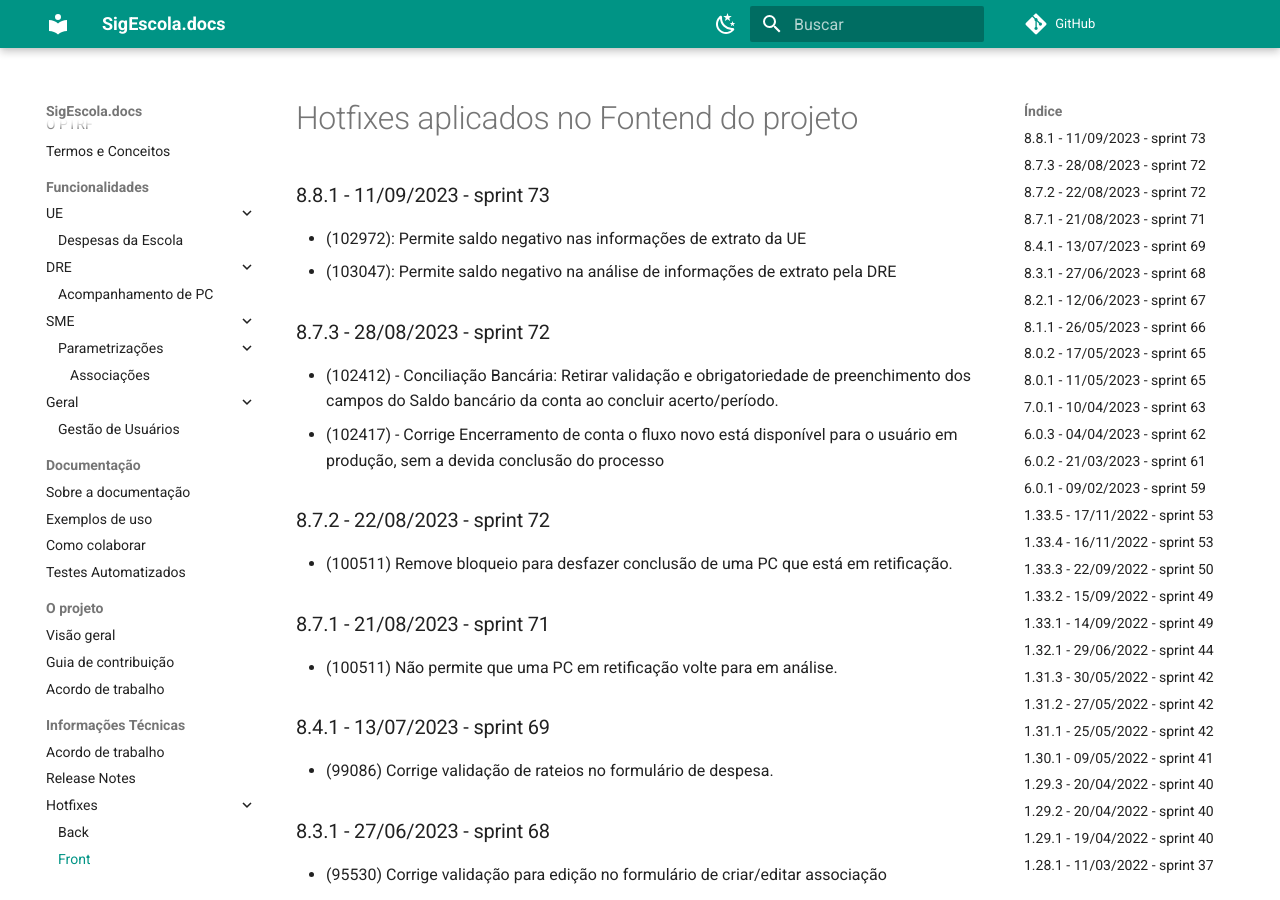
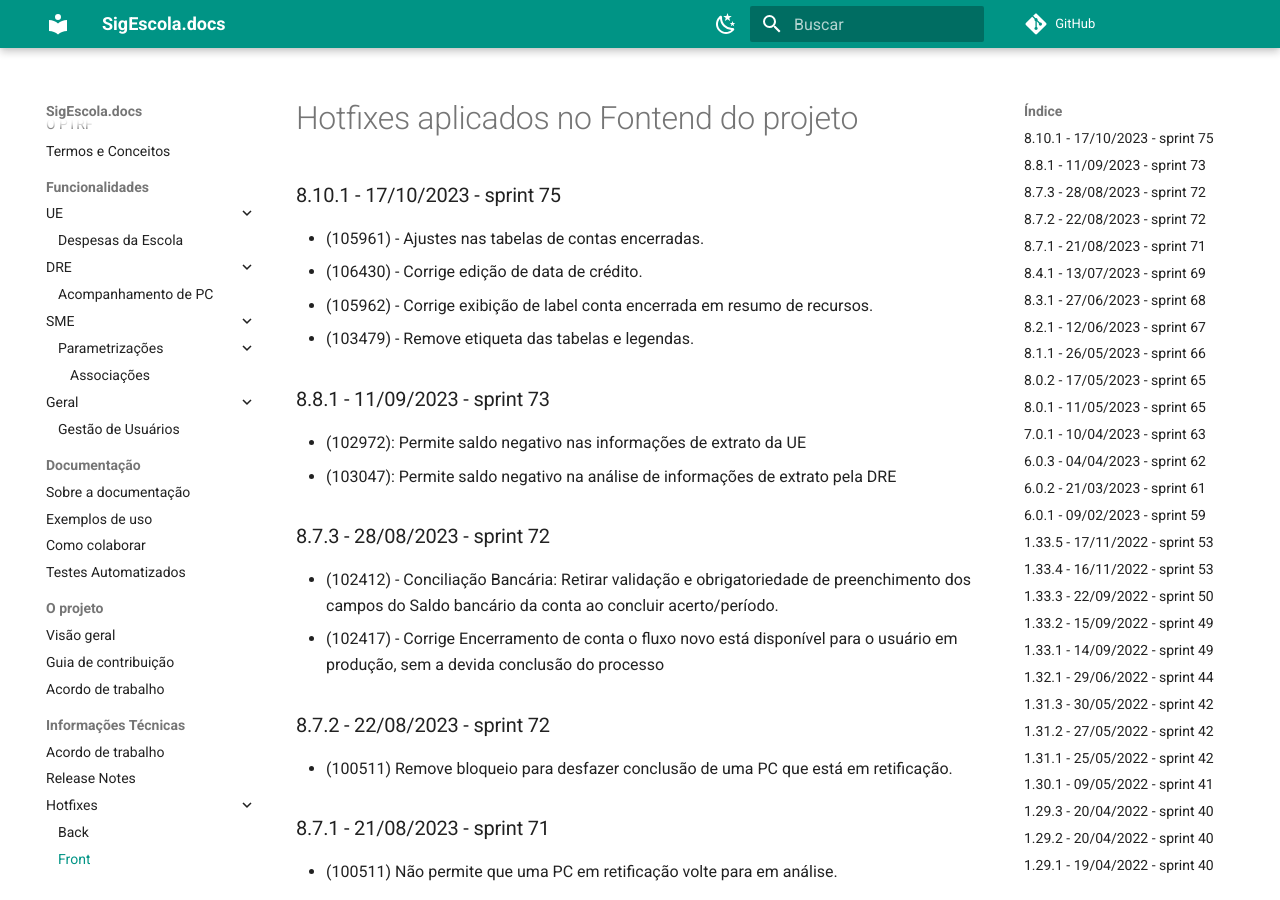
Before and after one commit to prefeiturasp/SME-PTRF-Docs, an MkDocs documentation site: the page built from docs/projeto/hotfixes_front.md, in a window 1280 px wide and 900 px high. Built offline with MkDocs 1.6.1 and Material for MkDocs 9.7.7, drawn with Linux system fonts in a browser that asks for light colours; comment, search, counter and statistics services are not loaded.

Commit message:
Update hotfixes_front.md

```diff
--- a/docs/projeto/hotfixes_front.md
+++ b/docs/projeto/hotfixes_front.md
@@ -1,4 +1,10 @@
 # Hotfixes aplicados no Fontend do projeto
+
+### 8.10.1 - 17/10/2023 - sprint 75
+* (105961) - Ajustes nas tabelas de contas encerradas.
+* (106430) - Corrige edição de data de crédito.
+* (105962) - Corrige exibição de label conta encerrada em resumo de recursos.
+* (103479) - Remove etiqueta das tabelas e legendas.
 
 ### 8.8.1 - 11/09/2023 - sprint 73
 * (102972): Permite saldo negativo nas informações de extrato da UE
```
